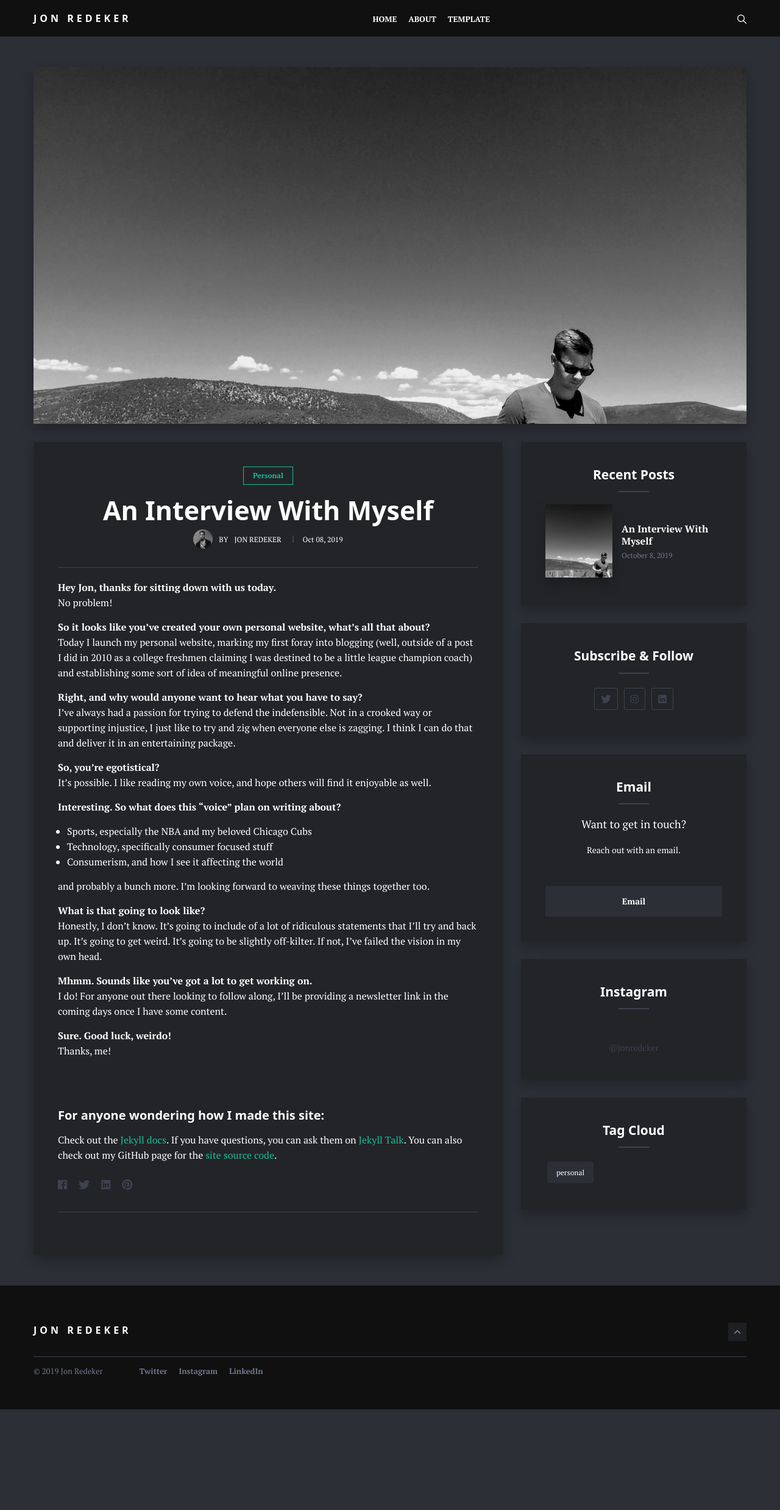
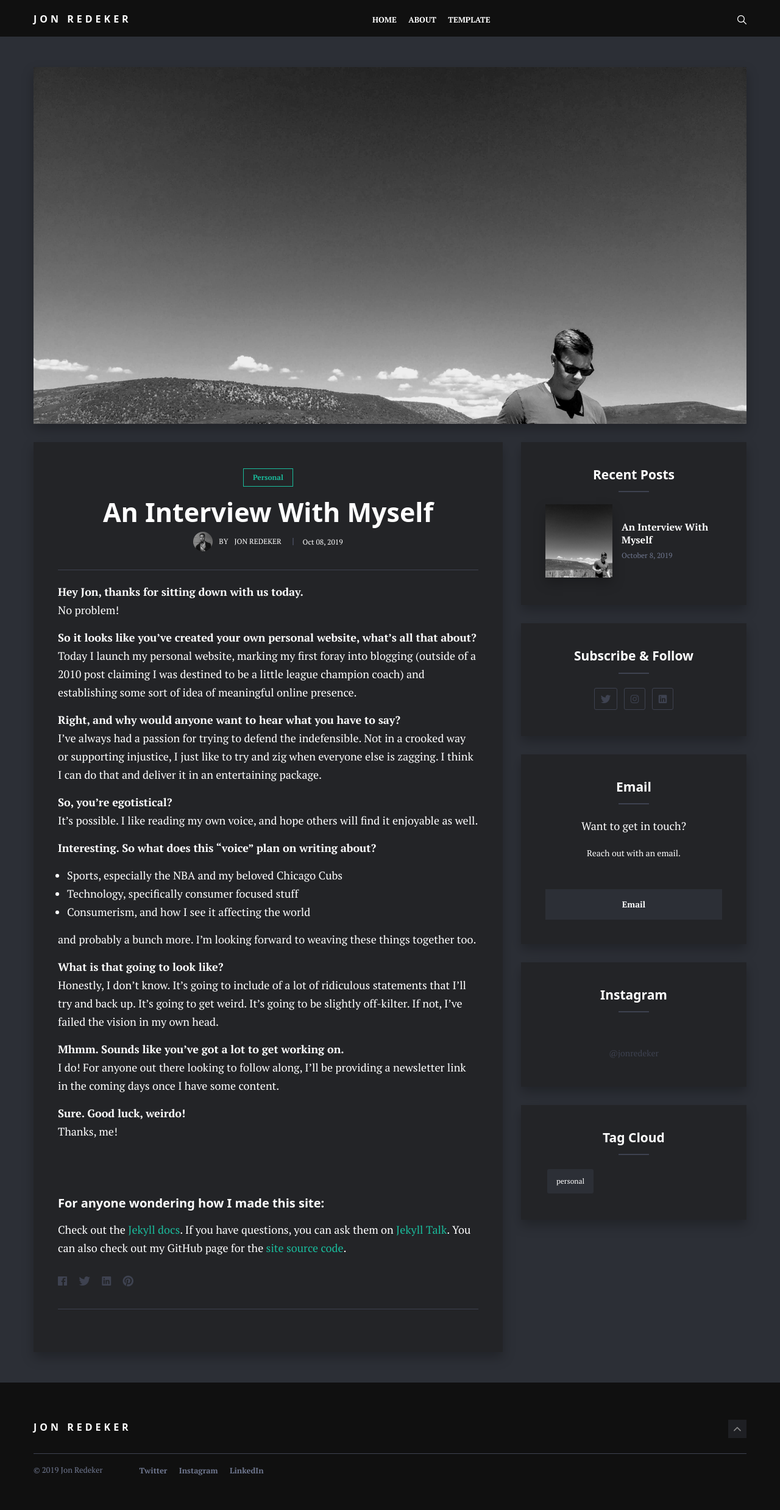
Before and after one commit to JRedeker/jonredeker.com, a Jekyll site: the page built from _posts/2019-11-8-welcome.md, in a window 1280 px wide. Shown: the whole page at 61% size. Built offline with Jekyll 4.4.1, drawn with Linux system fonts in a browser that asks for light colours; nearby versions of some CDN libraries; a script that is not in the unit is left out; before the commit the page ends 2311 px from its top, so only the background shows below that.

Commit message:
once again, font change

```diff
--- a/_posts/2019-11-8-welcome.md
+++ b/_posts/2019-11-8-welcome.md
@@ -10,7 +10,7 @@ tags:
 No problem!
 
 **So it looks like you've created your own personal website, what's all that about?**<br>
-Today I launch my personal website, marking my first foray into blogging (well, outside of a post I did in 2010 as a college freshmen claiming I was destined to be a little league champion coach) and establishing some sort of idea of meaningful online presence.
+Today I launch my personal website, marking my first foray into blogging (outside of a 2010 post claiming I was destined to be a little league champion coach) and establishing some sort of idea of meaningful online presence.
 
 **Right, and why would anyone want to hear what you have to say?** <br>
 I've always had a passion for trying to defend the indefensible.  Not in a crooked way or supporting injustice, I just like to try and zig when everyone else is zagging.  I think I can do that and deliver it in an entertaining package.
--- a/_sass/2-base/_base.scss
+++ b/_sass/2-base/_base.scss
@@ -1,5 +1,5 @@
 // Body
-$base-font-size: 16px;
+$base-font-size: 18px;
 $base-font-style: normal;
 $base-font-variant: normal;
 $base-font-weight: normal;
@@ -13,7 +13,7 @@ Roboto,
 Ubuntu,
 Arial,
 sans-serif;
-$base-line-height: 25px;
+$base-line-height: 30px;
 *,
 *::after,
 *::before {
```
